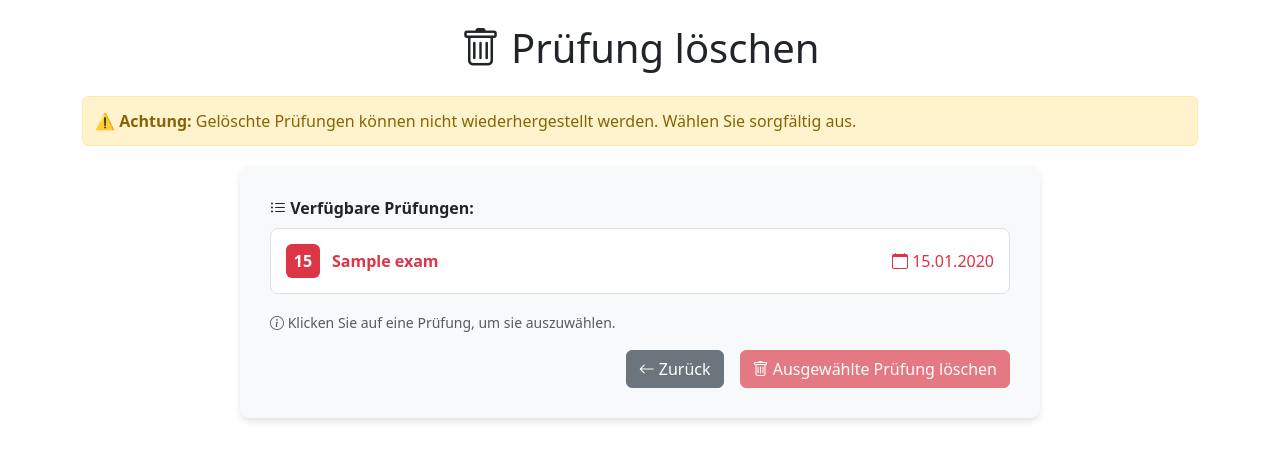
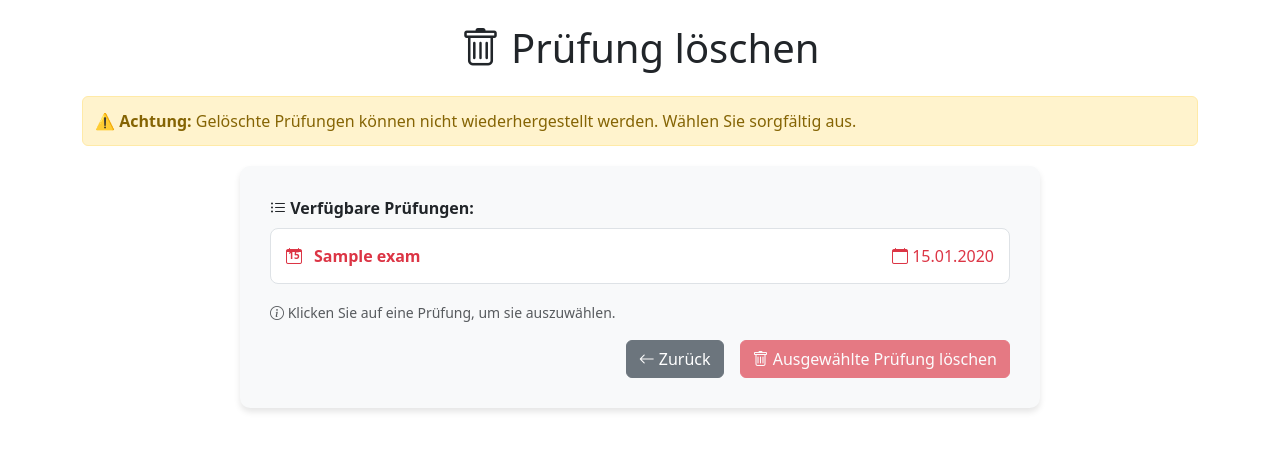
Before and after one commit to ahmetdincsan45-png/prufungskalender, a Flask app: page /delete in a window 1280 px wide. Shown: the top 461 px of the page. Run offline with Flask 3, Linux system fonts and the light colour scheme; tables that the repository leaves empty hold one stand-in row (values such as "Sample post"); parts of the project's set-up code (start-up, migrations or seed data) failed here and were passed over.

Commit message:
UI: /delete sayfasında gün numarası takvim ikonunun içine taşındı (ikon boyutu sabit).

```diff
--- a/templates/delete.html
+++ b/templates/delete.html
@@ -52,21 +52,31 @@
             color: #0d6efd; /* mavi */
         }
 
-        /* Gün kutusu */
-        .exam-day-box {
-            display: inline-flex;
-            align-items: center;
-            justify-content: center;
-            width: 34px;
-            height: 34px;
-            border-radius: 6px;
-            font-weight: 700;
-            color: #fff; /* metin beyaz */
+        /* Takvim ikonu içine gün numarası */
+        .calendar-day {
+            position: relative;
+            display: inline-block;
+            width: 1em;   /* ikonla aynı görsel alan */
+            height: 1em;  /* ikonla aynı görsel alan */
             margin-right: 8px;
             line-height: 1;
         }
-        .exam-item.past .exam-day-box { background-color: #dc3545; }
-        .exam-item.future .exam-day-box { background-color: #0d6efd; }
+        .calendar-day i.bi {
+            display: block;
+            font-size: 1em; /* ikon boyutu aynı kalsın */
+            line-height: 1em;
+            color: inherit; /* past/future rengini miras al */
+        }
+        .calendar-day .day-number {
+            position: absolute;
+            top: 50%;
+            left: 50%;
+            transform: translate(-50%, -52%);
+            font-weight: 700;
+            font-size: 0.62em; /* ikon içine rahat sığsın */
+            color: currentColor; /* satır rengi (kırmızı/mavi) */
+            pointer-events: none;
+        }
 
         /* Mobil responsive düzenlemeler */
         @media (max-width: 768px) {
@@ -169,7 +179,10 @@
                                 <div class="exam-item {{ 'past' if exam.is_past else 'future' }}" data-exam-id="{{ exam.id }}" onclick="selectExam('{{ exam.id }}')">
                                     <div class="row align-items-center">
                                         <div class="col-md-6 exam-subject d-flex align-items-center">
-                                            <span class="exam-day-box">{{ exam.day }}</span>
+                                            <span class="calendar-day" aria-hidden="true">
+                                                <i class="bi bi-calendar"></i>
+                                                <span class="day-number">{{ exam.day }}</span>
+                                            </span>
                                             <strong class="ms-1">{{ exam.subject }}</strong>
                                         </div>
                                         <div class="col-md-6 exam-date text-md-end">
```
